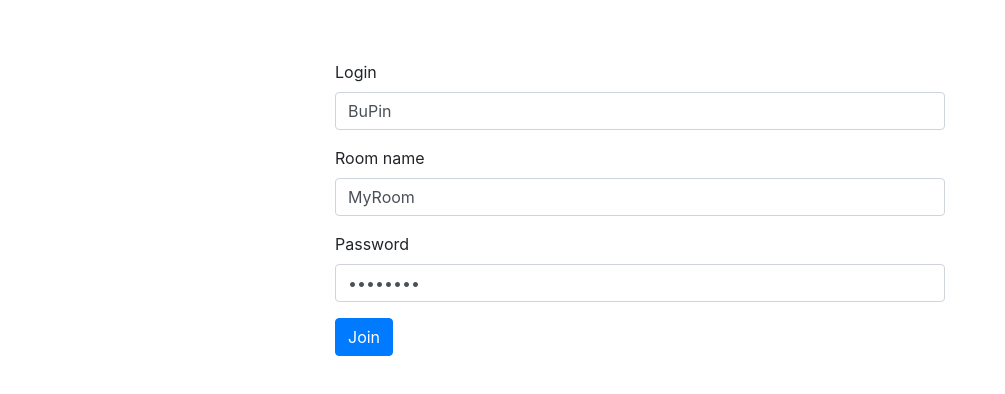
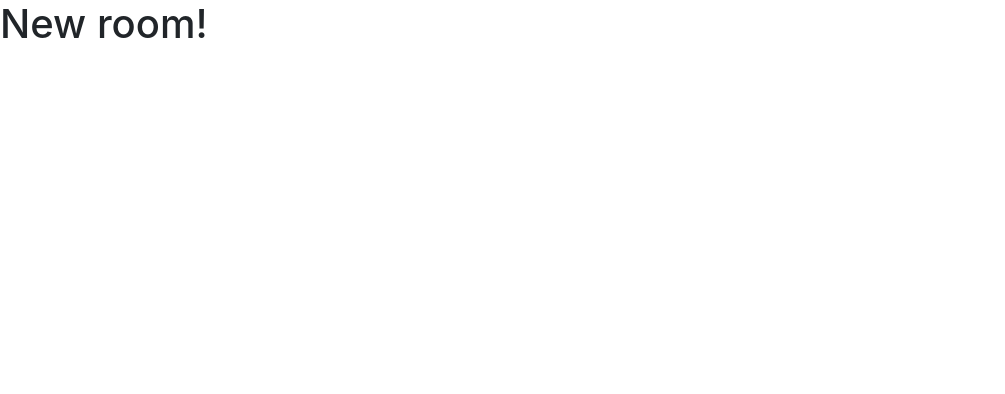
Before and after one commit to SergeShpak/owngame, a React (Create React App) app in the folder client/: page /new in a window 1280 px wide. Shown: the top 394 px of the page, without its empty margins (0-1005 px from the left). Built offline with nearby package versions, Linux system fonts and the light colour scheme.

Commit message:
feat(client): add navigation with react-router

```diff
--- a/client/src/components/CreateRoomForm.tsx
+++ b/client/src/components/CreateRoomForm.tsx
@@ -1,5 +1,4 @@
 import * as React from "react";
-
 import Button from "react-bootstrap/Button";
 import Form from "react-bootstrap/Form";
 
@@ -26,7 +25,7 @@ const FormControl: React.FunctionComponent<FormControlProps> = props => {
   );
 };
 
-export const CreateRoomForm = () => {
+export const CreateRoomForm = (props: { onCreate: () => void }) => {
   const [roomName, setRoomName] = React.useState("MyRoom");
   const [password, setPassword] = React.useState("P@ssw0rd");
   const [login, setLogin] = React.useState("BuPin");
@@ -44,7 +43,6 @@ export const CreateRoomForm = () => {
       }
     })
       .then(resp => {
-        console.log("Response: ", resp);
         onCreate();
       })
       .catch(r => {
@@ -53,7 +51,7 @@ export const CreateRoomForm = () => {
   };
 
   const onCreate = () => {
-    console.log("onCreate called");
+    props.onCreate();
   };
 
   return (
--- a/client/src/components/Main.tsx
+++ b/client/src/components/Main.tsx
@@ -1,11 +1,18 @@
 import * as React from "react";
 
 import { CreateRoom } from "../pages/CreateRoom";
+import { New } from "../pages/New";
+import { BrowserRouter as Router, Route, Switch } from "react-router-dom";
 
 export const Main: React.StatelessComponent<{}> = props => {
   return (
     <MainWrapper>
-      <CreateRoom />
+      <Router>
+        <Switch>
+          <Route exact path={"/"} component={CreateRoom} />
+          <Route path={"/new"} component={New} />
+        </Switch>
+      </Router>
     </MainWrapper>
   );
 };
--- a/client/src/pages/CreateRoom.tsx
+++ b/client/src/pages/CreateRoom.tsx
@@ -1,11 +1,25 @@
 import * as React from "react";
 
 import { CreateRoomForm } from "../components/CreateRoomForm";
+import { Redirect } from "react-router-dom";
 
-export const CreateRoom: React.StatelessComponent<{}> = props => {
+interface Props {
+  history?: any;
+}
+
+export const CreateRoom: React.StatelessComponent<Props> = props => {
+  const [create, setCreate] = React.useState(false);
+  const onCreate = () => {
+    setCreate(true);
+  };
+  if (create) {
+    return <Redirect push to="/new" />;
+  }
   return (
-    <div className="col-md-6 offset-md-3">
-      <CreateRoomForm />
+    <div>
+      <div className="col-md-6 offset-md-3">
+        <CreateRoomForm onCreate={onCreate} />
+      </div>
     </div>
   );
 };
--- /dev/null
+++ b/client/src/pages/New.tsx
@@ -0,0 +1,5 @@
+import * as React from "react";
+
+export const New: React.StatelessComponent<{}> = props => {
+  return <h1>New room!</h1>;
+};
```
